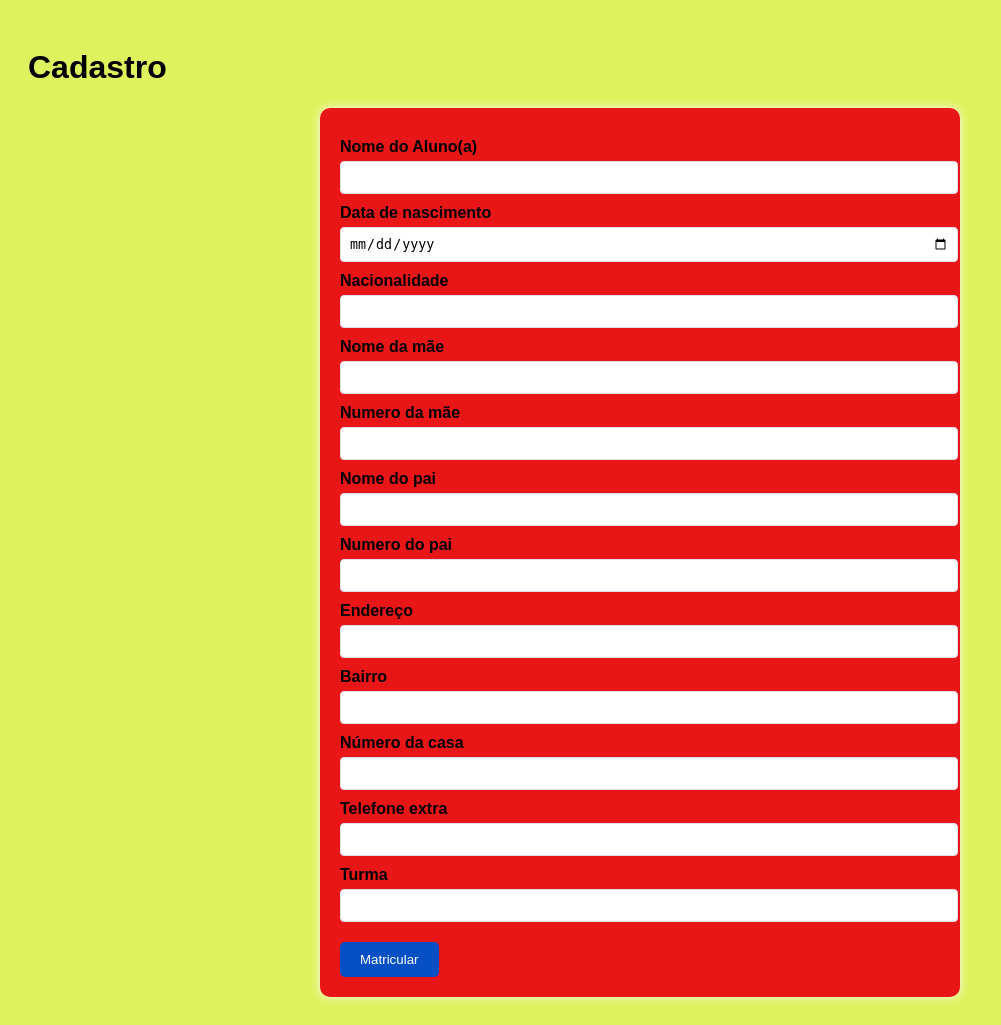
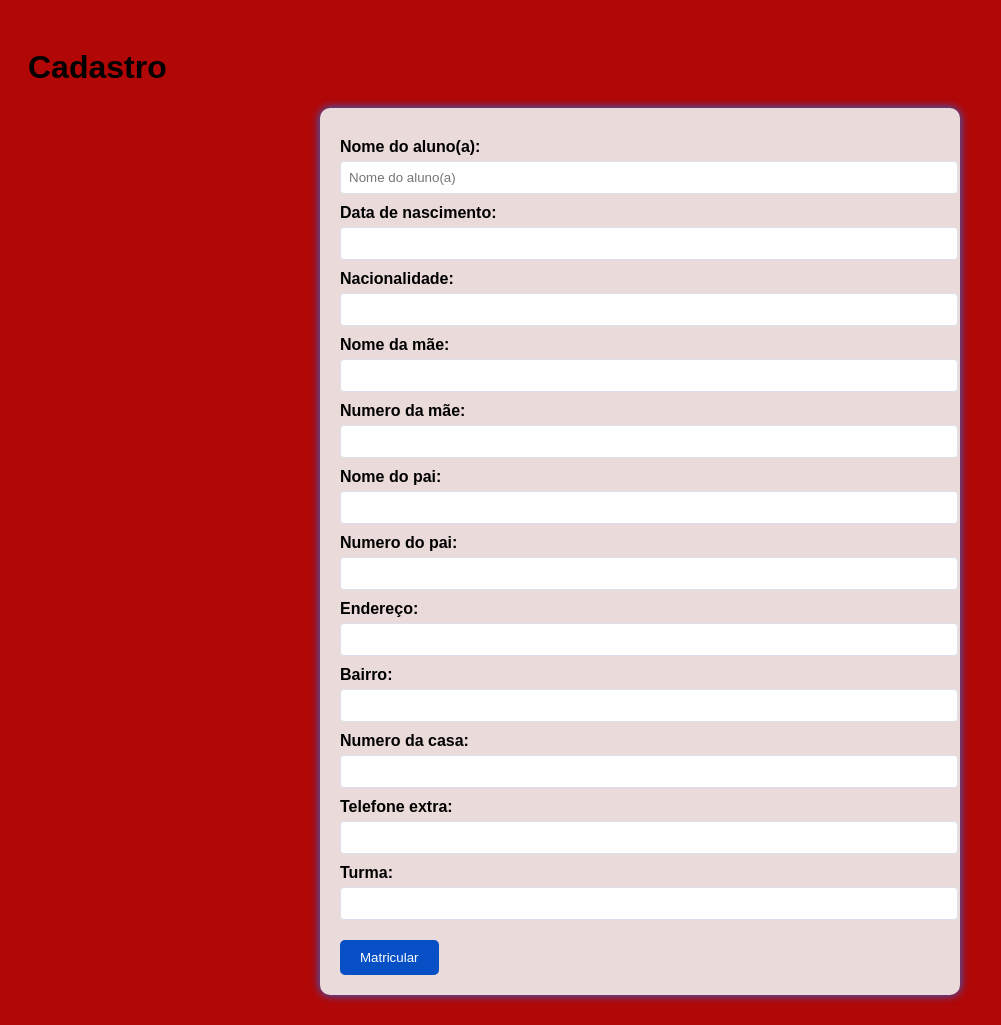
Before and after one commit to Joseane-Adev/SistemaAluno, a Django app: page /cadastro/ in a window 1280 px wide. Shown: the whole page, without its empty margins (0-1001 px from the left). After the commit the page ends 1002 px from the top, so only its background shows below. Run offline with Django 5.2, Linux system fonts and the light colour scheme.

Commit message:
criando formulario, salvando no banco de dados e validaçoes do form

```diff
--- /dev/null
+++ b/sistemaEscolar/aluno/forms.py
@@ -0,0 +1,95 @@
+from django import forms
+import re
+from .models import Cadastro
+
+class  CadastroForms(forms.ModelForm):
+    class Meta:
+             model = Cadastro
+             fields = '__all__'
+             exclude = ['matricula'] # não mostra no formulario
+
+    nome_aluno = forms.CharField(
+            label = 'Nome do aluno(a)',
+            required= True,
+            max_length= 100,
+            widget= forms.TextInput(
+                attrs={
+                        'placeholder': 'Nome do aluno(a)',
+                }
+            )
+        )
+    data_nascimento = forms.DateField(
+            input_formats=['%d/%m/%Y', '%Y-%m-%d'],
+            label= 'Data de nascimento',
+            required= True,
+
+        )
+
+    nacionalidade_aluno = forms.CharField(
+            label= 'Nacionalidade',
+            required= True,
+            max_length= 30,
+        )
+    nome_mae = forms.CharField(
+            label= 'Nome da mãe',
+            max_length= 100,
+            required= True,
+        )
+    numero_mae = forms.CharField(
+            label= 'Numero da mãe',
+            required= True,
+            max_length= 20,
+        )
+    nome_pai = forms.CharField(
+            label= 'Nome do pai',
+            required= True,
+            max_length= 100,
+        )
+    numero_pai = forms.CharField(
+                label= 'Numero do pai',
+                required= True,
+                max_length= 20,
+        )
+    endereco = forms.CharField(
+            label= 'Endereço',
+            max_length= 100,
+            required= True,
+        )
+    bairro = forms.CharField(
+            label= 'Bairro',
+            required= True,
+            max_length= 100,
+        )
+    numero_casa = forms.CharField(
+            label= 'Numero da casa',
+            required= True,
+            max_length= 20,
+        )
+    telefone_extra = forms.CharField(
+            label='Telefone extra',
+            max_length= 20,
+            required= False
+        )
+    turma = forms.CharField(
+            label= 'Turma',
+            max_length= 30,
+        )
+
+    def clean(self):
+
+        cleaned_data = super().clean()
+
+        campos_letras = ['nome_aluno', 'nome_mae', 'nome_pai', 'endereco', 'nacionalidade_aluno', 'bairro']
+        for campo in campos_letras:
+            valor = cleaned_data.get(campo)
+            if valor and not re.match(r'^[A-Za-zÀ-ÿ\s]+$', valor):
+                self.add_error(campo, 'Digite apenas letras!')
+
+        #para telefone
+        numeros = ['numero_mae', 'numero_pai']
+        for campo in numeros:
+            valor = cleaned_data.get(campo)
+            if valor and not re.match(r'^\d{9,11}$', valor):
+                self.add_error(campo, 'Só pode ter 9 digitos e 11!')
+
+        return cleaned_data
--- a/sistemaEscolar/aluno/models.py
+++ b/sistemaEscolar/aluno/models.py
@@ -4,19 +4,16 @@ from django.db import models
 
 class Cadastro(models.Model):
     #representar no banco
-    nome_aluno = models.CharField(max_length=200)
+    nome_aluno = models.CharField(max_length=100)
     data_nascimento = models.DateField()
     nacionalidade_aluno = models.CharField(max_length= 30)
-    nome_mae = models.CharField(max_length= 200, blank= True)
+    nome_mae = models.CharField(max_length= 100, blank= True)
     numero_mae = models.CharField(max_length=20, blank=True)
-    nome_pai = models.CharField(max_length=200, blank= True)
+    nome_pai = models.CharField(max_length=100, blank= True)
     numero_pai = models.CharField(max_length=20, blank= True)
-    endereco = models.CharField(max_length= 200)
+    endereco = models.CharField(max_length= 100)
     bairro = models.CharField(max_length=100)
     numero_casa = models.CharField(max_length=20)
-    telefone_extra = models.CharField(max_length=20, blank= True, null=True)
+    telefone_extra = models.CharField(max_length=20, default='', blank=True)
     turma = models.CharField(max_length=50)
-    matricula = models.PositiveIntegerField(unique=True)
-
-def __str__(self):
-    return f'{self.nome_aluno} - Matrícula - {self.matricula} realizada com sucesso!'
+    matricula = models.CharField(max_length=20, blank=True)
--- a/sistemaEscolar/aluno/views.py
+++ b/sistemaEscolar/aluno/views.py
@@ -2,6 +2,7 @@ from django.shortcuts import render, redirect
 from django.contrib import messages
 from django.db.models import Max
 from .models import Cadastro
+from .forms import CadastroForms
 
 # Create your views here.
 def resposta(request):
@@ -11,23 +12,37 @@ def resposta(request):
 def cadastro(request):
 
     if request.method == 'POST':
-        ultima_matricula = Cadastro.objects.aggregate(Max('matricula'))['matricula__max'] or 0
-        nova_matricula = ultima_matricula + 1
-        Cadastro.objects.create(
-            nome_aluno = request.POST.get('nome_aluno'),
-            data_nascimento=request.POST.get('data_nascimento'),
-            nacionalidade_aluno=request.POST.get('nacionalidade_aluno'),
-            nome_mae=request.POST.get('nome_mae'),
-            numero_mae=request.POST.get('numero_mae'),
-            nome_pai=request.POST.get('nome_pai'),
-            numero_pai=request.POST.get('numero_pai'),
-            endereco=request.POST.get('endereco'),
-            bairro=request.POST.get('bairro'),
-            numero_casa=request.POST.get('numero_casa'),
-            telefone_extra=request.POST.get('telefone_extra'),  # cuidado com o nome do campo
-            turma=request.POST.get('turma'),
-            matricula= nova_matricula,
-        )
-        messages.success(request, f'Aluno(a):matriculado com sucesso! Matrícula: {nova_matricula}')#mensagem de aviso
 
-    return render (request, 'paginas/cadastrar.html')
+        formulario = CadastroForms(request.POST)
+        if formulario.is_valid():
+            dados = formulario.cleaned_data
+
+            #gerar matricula
+            ultimo_id = Cadastro.objects.count()+1
+            matricula = f'MATRICULA-{ultimo_id:02d}'
+
+            #criar e salvar no banco
+            alunos = Cadastro(
+                nome_aluno = dados['nome_aluno'],
+                data_nascimento = dados['data_nascimento'],
+                nacionalidade_aluno = dados['nacionalidade_aluno'],
+                nome_mae=dados['nome_mae'],
+                numero_mae=dados['numero_mae'],
+                nome_pai=dados['nome_pai'],
+                numero_pai=dados['numero_pai'],
+                endereco=dados['endereco'],
+                bairro=dados['bairro'],
+                numero_casa=dados['numero_casa'],
+                telefone_extra=dados.get('telefone_extra'),
+                turma=dados['turma'],
+                matricula=matricula
+            )
+            alunos.save() #salvar no banco
+            messages.success(request, 'Cadastro realizado com sucesso!')
+            return redirect('cadastro')
+        else:
+            messages.error(request, 'Existem erros no formulário')
+    else:
+
+        formulario = CadastroForms()
+    return render(request, 'paginas/cadastrar.html', {'formulario': formulario})
--- a/sistemaEscolar/sistemaEscolar/settings.py
+++ b/sistemaEscolar/sistemaEscolar/settings.py
@@ -47,6 +47,7 @@ INSTALLED_APPS = [
     "django.contrib.messages",
     "django.contrib.staticfiles",
     'aluno',
+
 ]
 
 MIDDLEWARE = [
--- a/sistemaEscolar/static/css/cadastro.css
+++ b/sistemaEscolar/static/css/cadastro.css
@@ -1,16 +1,16 @@
 body {
     font-family: Arial, sans-serif;
-    background-color: #def25e;
+    background-color: #b10707;
     padding: 20px;
 }
 
 form {
     max-width: 600px;
     margin: auto;
-    background: #e81616;
+    background: #ebdada;
     padding: 20px;
     border-radius: 10px;
-    box-shadow: 0 0 10px #f8f7f1;
+    box-shadow: 0 0 10px #1d70ec;
 }
 
 label {
@@ -40,3 +40,8 @@ button {
 button:hover {
     background: #45a049;
 }
+
+
+.invalid-feedback {
+    color: #064fc4;
+}
--- a/sistemaEscolar/static/css/style.css
+++ b/sistemaEscolar/static/css/style.css
@@ -1,6 +1,6 @@
 body {
     font-family: Arial, sans-serif;
-    background-color: #edde52;
+    background-color: #e6f05c;
     /* amarelo */
     margin: 0;
     padding: 0;
@@ -12,7 +12,7 @@ header {
 }
 
 header img {
-    max-width: 200px;
+    max-width: 500px;
     /* controla o tamanho do slogan */
     height: auto;
 }
--- a/sistemaEscolar/templates/paginas/cadastrar.html
+++ b/sistemaEscolar/templates/paginas/cadastrar.html
@@ -6,60 +6,45 @@
     <meta charset="UTF-8">
     <meta name="viewport" content="width=device-width, initial-scale=1.0">
     <title>Cadastro</title>
-    <link rel='stylesheet' href= "{%static '/css/cadastro.css'%}">
+    <link rel="stylesheet" href="{%static '/css/cadastro.css'%}">
+</head>
 </head>
 
 <body>
-    <h1>Cadastro</h1>
-    <form method='POST'>
-        {% csrf_token %}
-        <label for="nome_aluno">Nome do Aluno(a)</label>
-        <input type='text'  id="nome_aluno"  name="nome_aluno" required>
+     <div class="container">
+        <h1 class="mb-4">Cadastro</h1>
+        <form method="POST" class="needs-validation" novalidate>
+            {% csrf_token %}
 
-        <label for="data_nascimento">Data de nascimento</label>
-        <input type="date"  name="data_nascimento"  id="data_nascimento" required>
+            {{ formulario.non_field_errors }}
 
-        <label for="nacionalidade_aluno">Nacionalidade</label>
-        <input type="text"  id="nacionalidade_aluno"  name="nacionalidade_aluno">
+            {% for field in formulario %}
+                <div class="mb-3">
+                    {{ field.label_tag }}
+                    {{ field }}
 
-        <label for="nome_mae">Nome da mãe</label>
-        <input type="text"  id="nome_mae"  name="nome_mae">
-        <label for="numero_mae">Numero da mãe</label>
-        <input type="text"  id="numero_mae"  name="numero_mae">
+                    {% if field.errors %}
+                        <div class="invalid-feedback d-block">
+                            {% for error in field.errors %}
+                                {{ error }}
+                            {% endfor %}
+                        </div>
+                    {% endif %}
+                </div>
+            {% endfor %}
 
-        <label for="nome_pai">Nome do pai</label>
-        <input type="text"  id="nome_pai"  name="nome_pai">
-        <label for="numero_pai">Numero do pai</label>
-        <input type="text"  id="numero_pai"  name="numero_pai">
+            <button type="submit" class="btn btn-primary">Matricular</button>
 
-        <label for="endereco">Endereço</label>
-        <input type="text"  name="endereco"  id="endereco" required>
-
-        <label for="bairro">Bairro</label>
-        <input type="text"  id="bairro"  name="bairro" required>
-
-        <label for="numero_casa">Número da casa</label>
-        <input type="tex"  id="numero_casa"  name="numero_casa" required>
-
-        <label for="telefonne_extra">Telefone extra</label>
-        <input type="text"  name="telefone_extra"  id="telefonne_extra">
-
-        <label for="turma">Turma</label>
-        <input type="text"  id="turma"  name="turma" required>
-
-        <button type="submit">Matricular</button>
-
-        <!--logica de aviso-->
-        {%if messages %}
-            <ul>
-                {%for msg in messages%}
-                    <li style='color:blue;'>{{msg}}</li>
-                {%endfor%}
-            </ul>
-        {%endif%}
-
-
-    </form>
+            <!-- lógica de aviso -->
+            {% if messages %}
+                <div class="mt-3">
+                    {% for msg in messages %}
+                        <div class="alert alert-info">{{ msg }}</div>
+                    {% endfor %}
+                </div>
+            {% endif %}
+        </form>
+    </div>
 </body>
 
 </html>
```
Also changed, not shown: sistemaEscolar/aluno/migrations/0002_alter_cadastro_endereco_alter_cadastro_nome_aluno_and_more.py (added), sistemaEscolar/aluno/migrations/0003_remove_cadastro_matricula.py (added), sistemaEscolar/aluno/migrations/0004_alter_cadastro_telefone_extra.py (added), sistemaEscolar/aluno/migrations/0005_cadastro_matricula.py (added).
